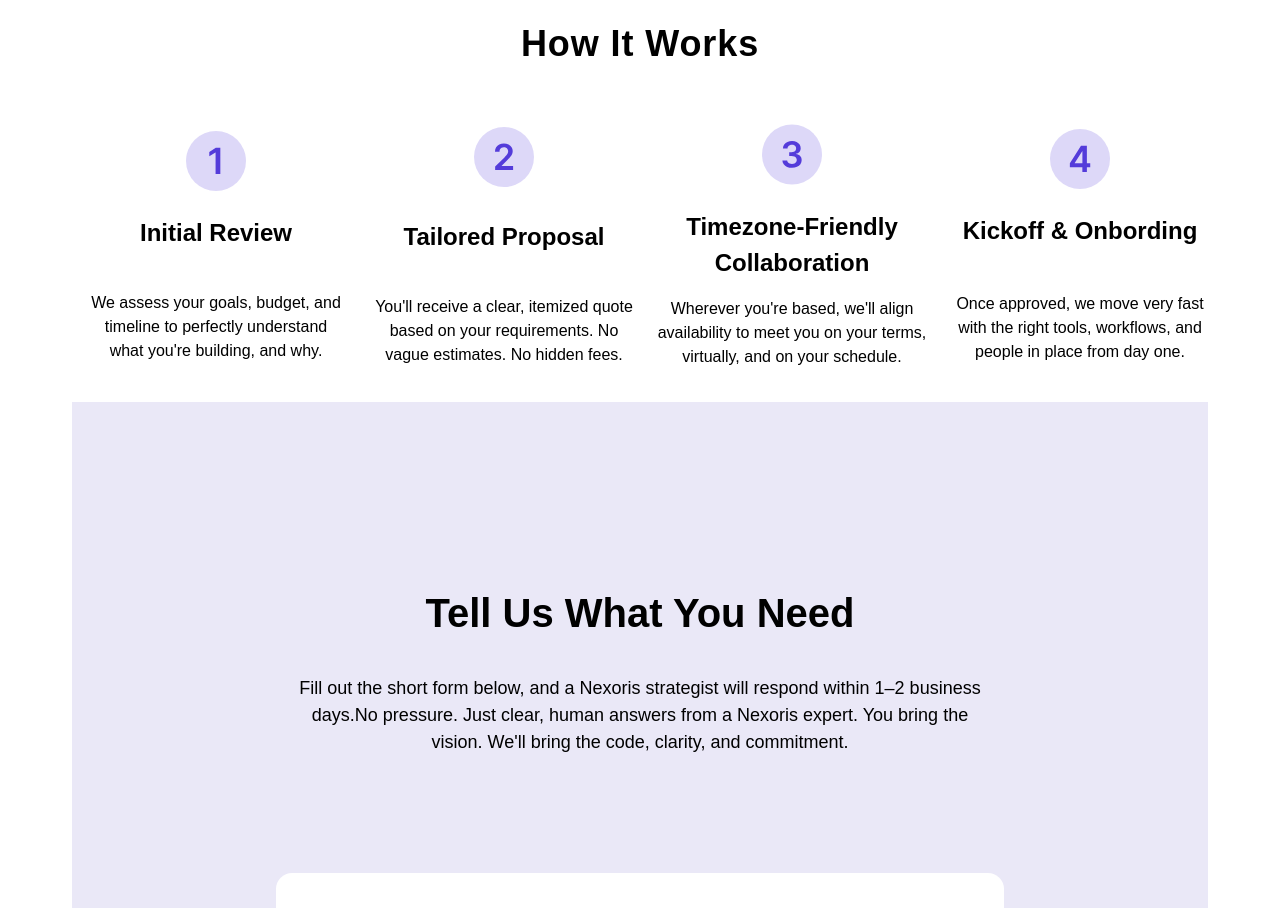
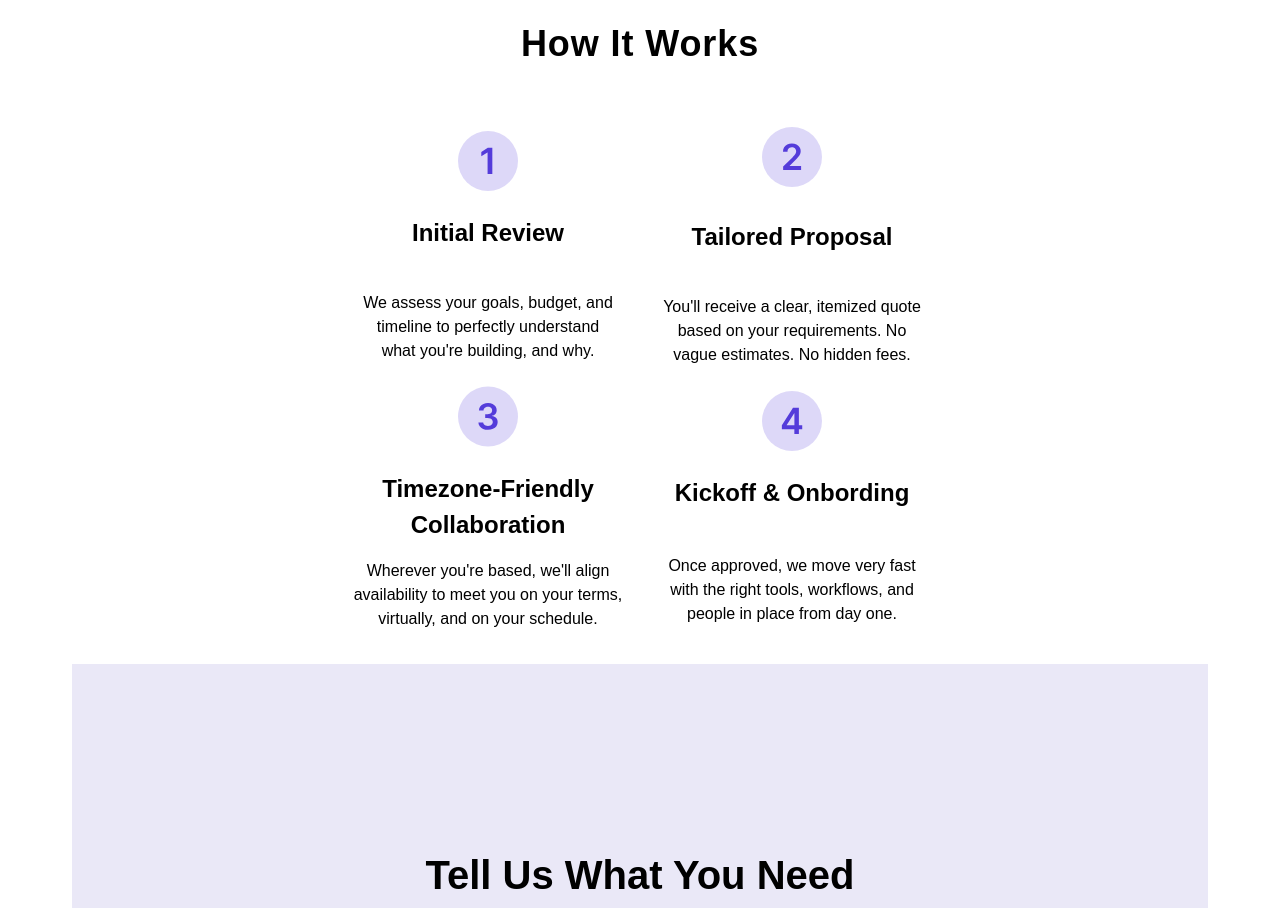
Before and after one commit to Nexoris-Technologies/Front-end-, a Next.js app: page /get-a-quote in a window 1280 px wide. Shown: the part 860-1768 px from the top of the page. Built offline with nearby package versions, Linux system fonts and the light colour scheme.

Commit message:
Update Works.tsx responsive grid for lg
Using a 4-cols grid layout looks wierd so i had to change the class lg:grid-cols-4 to lg:grid-cols-2

```diff
--- a/src/components/Get-a-quote-button/Get-Quote-Page/Works.tsx
+++ b/src/components/Get-a-quote-button/Get-Quote-Page/Works.tsx
@@ -11,7 +11,7 @@
         </h3>
 
         {/* housing the cards */}
-        <div className="grid grid-cols-1  md:grid-cols-2 lg:grid-cols-4 gap-3 md:gap-4 ">
+        <div className="grid grid-cols-1  md:grid-cols-2 lg:grid-cols-2 gap-3 md:gap-4 ">
           {/* first card */}
           <div className="w-[288px] h-[246px] gap-[24px] flex flex-col justify-center items-center">
             <Image src="/Number 1.svg" alt="Number 1" width={60} height={60} />
```
